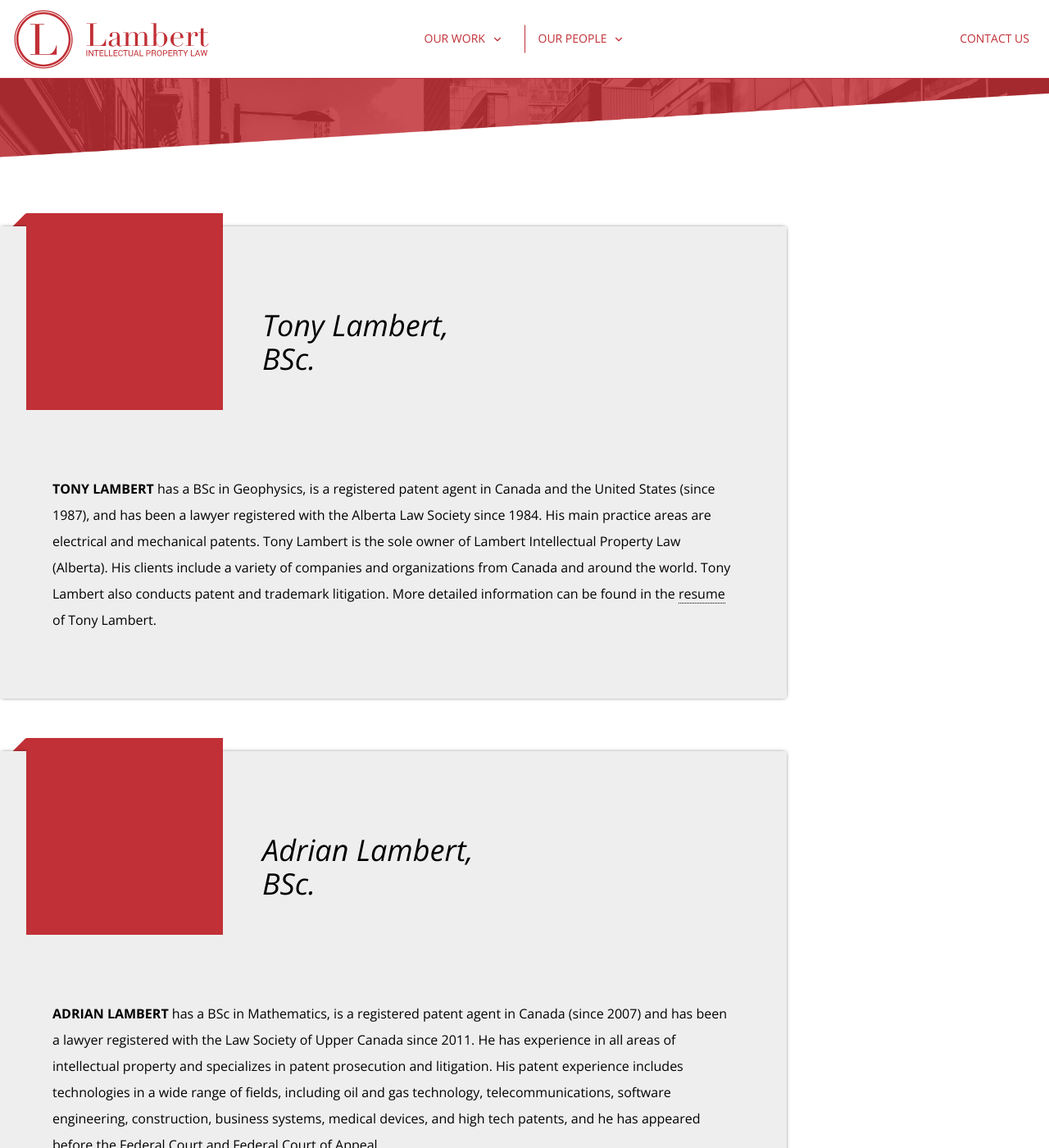
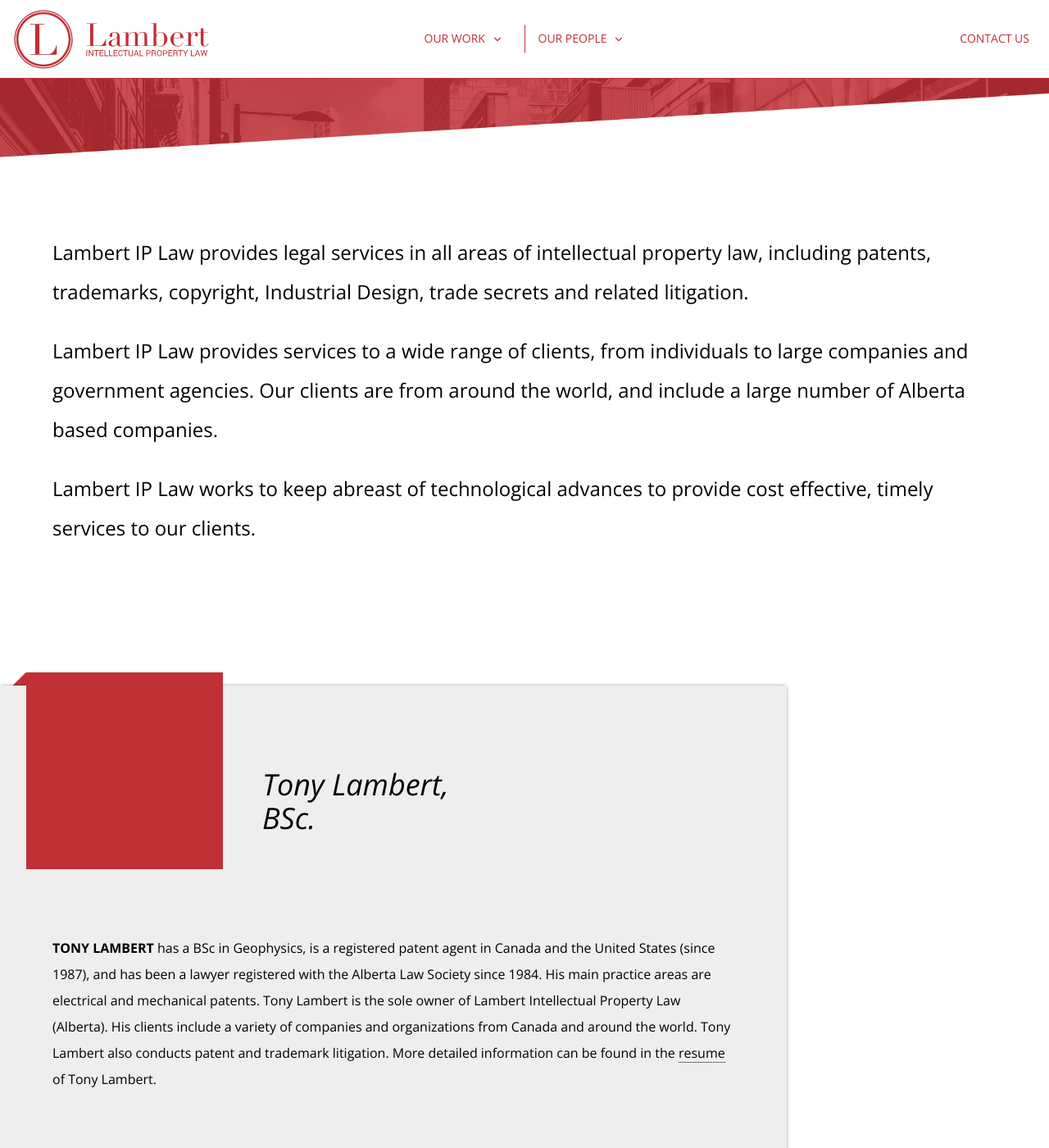
Before and after one commit to pt8o/lambert, a Jekyll site: the page built from _pages/ourpeople.html, in a window 1280 px wide and 1400 px high, scrolled down 233 px. Shown: the whole window at 82% size. Built offline with Jekyll 4.4.1, drawn with Linux system fonts in a browser that asks for light colours; Markdown is read by kramdown in place of the engine named in the settings; some of the changed text lies outside the part shown.

Commit message:
more 'our people' content

```diff
--- a/_includes/nav_ourpeople.html
+++ b/_includes/nav_ourpeople.html
@@ -1,8 +1,8 @@
 <ul class="dropdown">
   <li class="menu-item">
-    <a href="#">About us</a>
+    <a href="ourpeople.html#aboutus">About us</a>
   </li>
   <li class="menu-item">
-    <a href="#">Community</a>
+    <a href="ourpeople.html#community">Community</a>
   </li>
 </ul>
--- a/_pages/ourpeople.html
+++ b/_pages/ourpeople.html
@@ -6,9 +6,9 @@
 {% include banner.html banner=2 text="Our People" %}
 
 <div id="people-sidebar" class="sidebar">
-  <span class="title">
+  <div class="title">
     Our people
-  </span>
+  </div>
 
   <div class="people">
     <a class="person" href="#tonylambert">Tony Lambert</a>
@@ -17,8 +17,15 @@
     <a class="person" href="#drjordanbirenbaum">Dr. Jordan Birenbaum</a>
     <a class="person" href="#kimfreeman">Kim Freeman</a>
   </div>
+</div>
 
-</div>
+<section id="aboutus">
+  <p>Lambert IP Law provides legal services in all areas of intellectual property law, including patents, trademarks, copyright, Industrial Design, trade secrets and related litigation.</p>
+
+  <p>Lambert IP Law provides services to a wide range of clients, from individuals to large companies and government agencies. Our clients are from around the world, and include a large number of Alberta based companies.</p>
+
+  <p>Lambert IP Law works to keep abreast of technological advances to provide cost effective, timely services to our clients.</p>
+</section>
 
 <div id="tonylambert" class="description-section person-section sidebar-reference">
   <div class="title portrait">
@@ -93,4 +100,11 @@
     <p><span>Kim Freeman, B.Sc. (Biology, University of Alberta)</span> is a technical and legal assistant with five years of experience working for the firm. She stood in the top 1% of those writing the Law School Admission Test in 2013.</p>
   </div>
 </div>
-<br/>
+
+{% include banner.html banner=2 text="Community" %}
+
+<section id="community" class="sidebar-reference-hide">
+  <p>Lambert IP Law is a strong supporter of amateur sports in Edmonton. Lambert IP Law sponsors the Edmonton Winter Triathlon, Canadian Birkebeiner cross-country ski race, Provincial Cycling Championships, Minor Soccer and the University of Alberta Track and Field and Cross-country teams.</p>
+
+  <p>Members of Lambert IP Law are also active as community volunteers, including acting as volunteer directors of sport organizations, churches, and other organizations.</p>
+</section>
--- a/_scss/_misc.scss
+++ b/_scss/_misc.scss
@@ -66,6 +66,16 @@
   height: auto;
 }
 
+section {
+  padding: $space-xxl;
+  font-size: $font-lg;
+
+  @media all and (max-width: $phone-landscape) {
+    padding: $space-lg;
+    font-size: $font-mobile;
+  }
+}
+
 // Text
 p {
   line-height: 2em;
```
Also changed, not shown: 2 other files.
